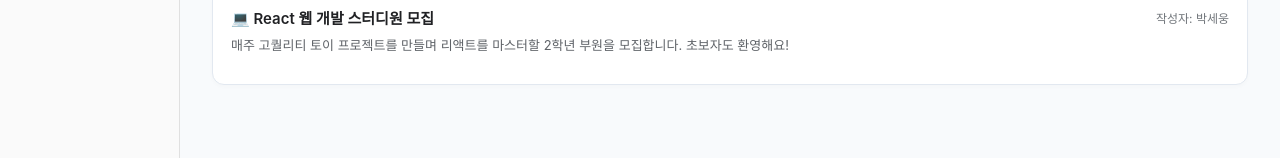
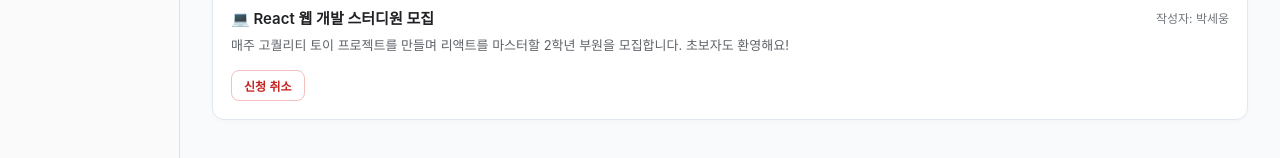
Before and after one commit to Ze-rith/Club-Study-Group-Recruitment-Board, a React (Vite) app: page / in a window 1280 px wide. Both pictures are taken after a click on the button "프로필". Shown: the part 612-770 px from the top of the page. Built offline with nearby package versions, Linux system fonts and the light colour scheme.

Commit message:
feat: 프로필 페이지에서 신청 취소 기능 추가
- 내가 신청한 모집글에 '신청 취소' 버튼 추가
- App에 handleCancelApply 핸들러 구현 (applicants에서 내 이름 제거)
- 실수 방지용 confirm 확인창 추가
- 취소 버튼 스타일(빨간 톤) 추가

```diff
--- a/src/App.tsx
+++ b/src/App.tsx
@@ -87,6 +87,23 @@ function App() {
         );
     };
 
+    // 4-1. 신청 취소 함수 (프로필 페이지에서 사용)
+    // 해당 글의 applicants 배열에서 내 이름과 같은 신청자만 걸러낸다.
+    const handleCancelApply = (postId: string, applicantName: string) => {
+        setPosts(
+            posts.map((post) =>
+                post.id === postId
+                    ? {
+                          ...post,
+                          applicants: post.applicants.filter(
+                              (a) => a.name !== applicantName
+                          ),
+                      }
+                    : post
+            )
+        );
+    };
+
     // 5. 현재 탭 상태에 따라 본문 화면을 다르게 렌더링 (조건부 렌더링)
     const renderPage = () => {
         switch (currentPage) {
@@ -101,7 +118,9 @@ function App() {
                     />
                 );
             case "profile":
-                return <ProfilePage posts={posts} />;
+                return (
+                    <ProfilePage posts={posts} onCancelApply={handleCancelApply} />
+                );
             default:
                 return <MainPage posts={posts} />;
         }
--- a/src/pages/ProfilePage.css
+++ b/src/pages/ProfilePage.css
@@ -174,3 +174,21 @@
   background-color: #fce8e6;
   color: #c5221f;
 }
+
+/* 신청 취소 버튼 */
+.profile-cancel-btn {
+  margin-top: 4px;
+  padding: 6px 12px;
+  font-size: 12px;
+  font-weight: 600;
+  color: #c5221f;
+  background-color: #fff;
+  border: 1px solid #f3c0bd;
+  border-radius: 8px;
+  cursor: pointer;
+  transition: background-color 0.15s;
+}
+
+.profile-cancel-btn:hover {
+  background-color: #fce8e6;
+}
--- a/src/pages/ProfilePage.tsx
+++ b/src/pages/ProfilePage.tsx
@@ -4,6 +4,7 @@ import type { Post } from "../types";
 
 interface ProfilePageProps {
   posts: Post[]; // App(부모)이 들고 있는 전체 모집글 상태 배열
+  onCancelApply: (postId: string, applicantName: string) => void; // 신청 취소 함수
 }
 
 // 프로필 페이지.
@@ -11,7 +12,7 @@ interface ProfilePageProps {
 // "내 이름"을 입력하면 그 이름을 기준으로
 // 1) 내가 작성한 모집글  2) 내가 신청한 모집글 을 모아서 보여준다.
 // (로그인 기능이 생기면 이 입력창 대신 로그인된 사용자 이름을 쓰면 된다.)
-function ProfilePage({ posts }: ProfilePageProps) {
+function ProfilePage({ posts, onCancelApply }: ProfilePageProps) {
   // 더미 데이터에 신청자로 들어가 있는 "김승우"를 기본값으로 둬서
   // 첫 화면이 비어 보이지 않게 했다.
   const [myName, setMyName] = useState("김승우");
@@ -110,6 +111,18 @@ function ProfilePage({ posts }: ProfilePageProps) {
                   <span className="profile-post-meta">작성자: {post.author}</span>
                 </div>
                 <p className="profile-post-content">{post.content}</p>
+                <button
+                  type="button"
+                  className="profile-cancel-btn"
+                  onClick={() => {
+                    // 실수로 누르는 것을 막기 위해 한 번 더 확인
+                    if (window.confirm(`'${post.title}' 신청을 취소할까요?`)) {
+                      onCancelApply(post.id, trimmedName);
+                    }
+                  }}
+                >
+                  신청 취소
+                </button>
               </li>
             ))}
           </ul>
```
